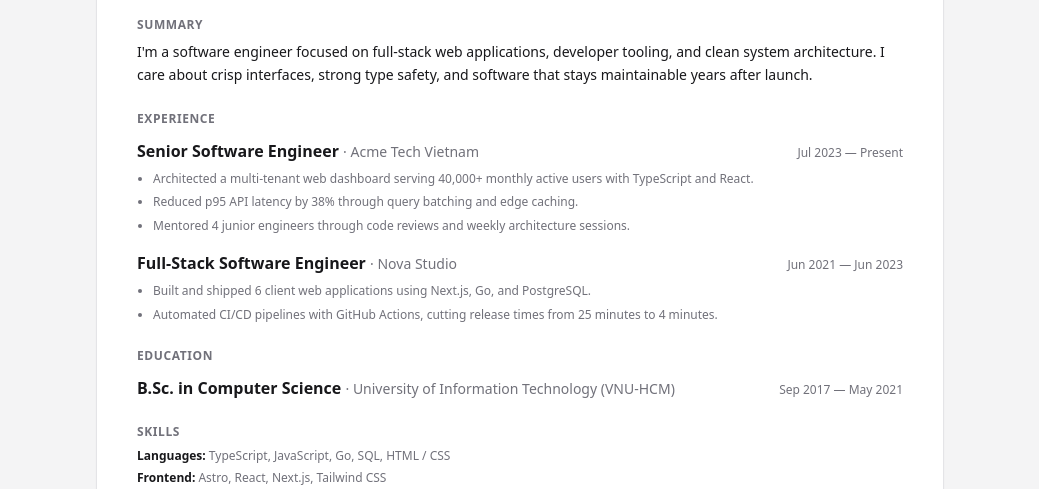
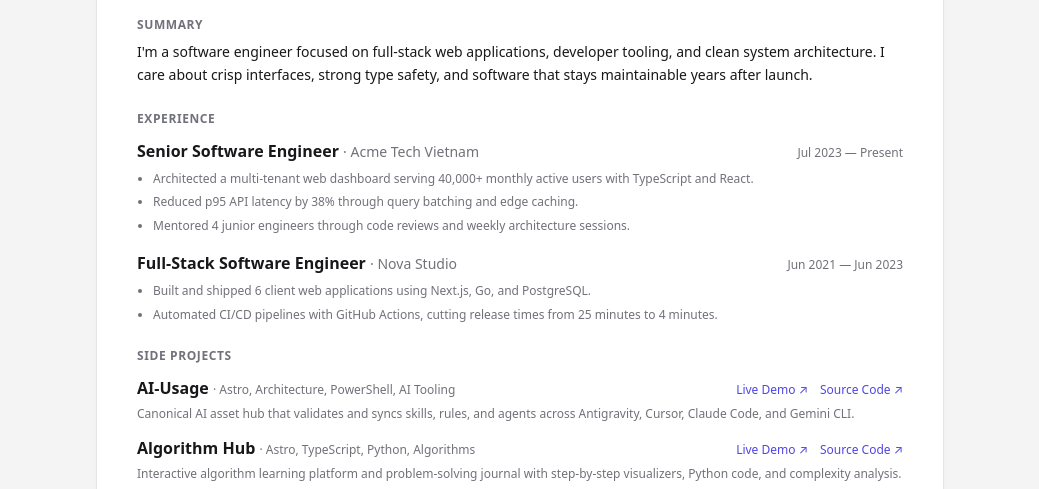
Before and after one commit to TuanHalo/Portfolio, an Astro site: page /Portfolio/resume in a window 1280 px wide. Shown: the part 300-789 px from the top of the page, without its empty margins (120-1159 px from the left). Built offline with nearby package versions, Linux system fonts and the light colour scheme; Astro itself is replaced by a stand-in of ours.

Commit message:
feat(views): add resume projects and empty states
Include featured side projects and education highlights in ResumeView, hide empty certificates blocks cleanly across HomeView and ResumeView, balance the Bento grid when blog posts are empty, and add an empty state to BlogView.

```diff
--- a/src/i18n/ui.ts
+++ b/src/i18n/ui.ts
@@ -67,6 +67,7 @@ const en = {
   'blog.back': 'Back to all posts',
   'blog.prev': 'Previous',
   'blog.next': 'Next',
+  'blog.empty': 'No posts published yet. Check back soon!',
 
   'search.title': 'Search',
   'search.subtitle': 'Search across projects, blog posts, and pages.',
@@ -79,6 +80,7 @@ const en = {
   'resume.print': 'Print',
   'resume.summary': 'Summary',
   'resume.experience': 'Experience',
+  'resume.sideProjects': 'Side Projects',
   'resume.education': 'Education',
   'resume.skills': 'Skills',
   'resume.certificates': 'Certificates',
@@ -162,6 +164,7 @@ const vi: Record<keyof typeof en, string> = {
   'blog.back': 'Quay lại danh sách bài viết',
   'blog.prev': 'Bài trước',
   'blog.next': 'Bài tiếp theo',
+  'blog.empty': 'Chưa có bài viết nào được xuất bản. Hãy quay lại sau nhé!',
 
   'search.title': 'Tìm kiếm',
   'search.subtitle': 'Tìm kiếm trong dự án, bài viết và các trang.',
@@ -174,6 +177,7 @@ const vi: Record<keyof typeof en, string> = {
   'resume.print': 'In trang',
   'resume.summary': 'Tóm tắt',
   'resume.experience': 'Kinh nghiệm làm việc',
+  'resume.sideProjects': 'Dự án cá nhân',
   'resume.education': 'Học vấn',
   'resume.skills': 'Kỹ năng',
   'resume.certificates': 'Chứng chỉ',
--- a/src/views/BlogView.astro
+++ b/src/views/BlogView.astro
@@ -42,6 +42,9 @@ const tags = getAllBlogTags(posts);
     )}
 
     <div class="space-y-4">
+      {posts.length === 0 && (
+        <div class="bento-tile p-6 text-sm text-[var(--color-muted)]">{t('blog.empty')}</div>
+      )}
       {posts.map((post) => {
         const stats = readingTime(post.entry.body ?? '');
         const minutes = Math.max(1, Math.round(stats.minutes));
--- a/src/views/HomeView.astro
+++ b/src/views/HomeView.astro
@@ -84,7 +84,7 @@ const yearsExp = computeYearsExperience(profile.careerStart);
       )
     }
 
-    <StatTile {lang} years={yearsExp} />
+    <StatTile class={latestPost ? undefined : 'sm:col-span-2'} {lang} years={yearsExp} />
 
     {
       latestPost && (
@@ -103,7 +103,7 @@ const yearsExp = computeYearsExperience(profile.careerStart);
     {
       currentJob && (
         <CurrentRoleTile
-          class="sm:col-span-2"
+          class={certificates.length > 0 ? 'sm:col-span-2' : 'sm:col-span-2 lg:col-span-4'}
           {lang}
           role={currentJob.data.role[lang]}
           company={currentJob.data.company}
@@ -111,6 +111,10 @@ const yearsExp = computeYearsExperience(profile.careerStart);
       )
     }
 
-    <CertificatesTile class="sm:col-span-2" {lang} count={certificates.length} />
+    {
+      certificates.length > 0 && (
+        <CertificatesTile class="sm:col-span-2" {lang} count={certificates.length} />
+      )
+    }
   </section>
 </BaseLayout>
--- a/src/views/ResumeView.astro
+++ b/src/views/ResumeView.astro
@@ -6,6 +6,7 @@ import {
   getCertificates,
   getEducation,
   getExperience,
+  getLocalizedProjects,
   getProfile,
   getSkills,
 } from '@/lib/content';
@@ -19,13 +20,17 @@ interface Props {
 const { lang } = Astro.props;
 const t = useTranslations(lang);
 
-const [profile, experience, education, skills, certificates] = await Promise.all([
+const [profile, experience, projects, education, skills, certificates] = await Promise.all([
   getProfile(),
   getExperience(),
+  getLocalizedProjects(lang),
   getEducation(),
   getSkills(),
   getCertificates(),
 ]);
+
+const featuredProjects = projects.filter((p) => p.entry.data.featured);
+const sideProjects = featuredProjects.length > 0 ? featuredProjects : projects;
 
 const pdfHref = withBase(`/resume/resume-${lang}.pdf`);
 ---
@@ -118,6 +123,62 @@ const pdfHref = withBase(`/resume/resume-${lang}.pdf`);
       </div>
     </section>
 
+    {
+      sideProjects.length > 0 && (
+        <section class="mt-6">
+          <h3 class="text-xs font-bold uppercase tracking-wider text-[var(--color-muted)]">
+            {t('resume.sideProjects')}
+          </h3>
+          <div class="mt-3 space-y-3">
+            {
+              sideProjects.map((project) => (
+                <div>
+                  <div class="flex flex-wrap items-baseline justify-between gap-2">
+                    <div>
+                      <span class="font-semibold text-[var(--color-fg)]">
+                        {project.entry.data.title}
+                      </span>
+                      {project.entry.data.tags.length > 0 && (
+                        <span class="text-xs text-[var(--color-muted)]">
+                          {' '}
+                          · {project.entry.data.tags.join(', ')}
+                        </span>
+                      )}
+                    </div>
+                    <div class="flex flex-wrap gap-3 text-xs text-[var(--color-accent)]">
+                      {project.entry.data.links?.demo && (
+                        <a
+                          href={project.entry.data.links.demo}
+                          target="_blank"
+                          rel="noopener noreferrer"
+                          class="hover:underline"
+                        >
+                          {t('projects.demo')} ↗
+                        </a>
+                      )}
+                      {project.entry.data.links?.repo && (
+                        <a
+                          href={project.entry.data.links.repo}
+                          target="_blank"
+                          rel="noopener noreferrer"
+                          class="hover:underline"
+                        >
+                          {t('projects.repo')} ↗
+                        </a>
+                      )}
+                    </div>
+                  </div>
+                  <p class="mt-1 text-xs leading-relaxed text-[var(--color-muted)]">
+                    {project.entry.data.summary}
+                  </p>
+                </div>
+              ))
+            }
+          </div>
+        </section>
+      )
+    }
+
     <section class="mt-6">
       <h3 class="text-xs font-bold uppercase tracking-wider text-[var(--color-muted)]">
         {t('resume.education')}
@@ -139,6 +200,13 @@ const pdfHref = withBase(`/resume/resume-${lang}.pdf`);
                   {edu.data.end ? formatMonthYear(edu.data.end, lang) : t('experience.present')}
                 </span>
               </div>
+              {edu.data.highlights && edu.data.highlights[lang].length > 0 && (
+                <ul class="mt-1.5 list-disc space-y-1 pl-4 text-xs leading-relaxed text-[var(--color-muted)]">
+                  {edu.data.highlights[lang].map((bullet) => (
+                    <li>{bullet}</li>
+                  ))}
+                </ul>
+              )}
             </div>
           ))
         }
@@ -161,6 +229,8 @@ const pdfHref = withBase(`/resume/resume-${lang}.pdf`);
       </div>
     </section>
 
+    {
+      certificates.length > 0 && (
         <section class="mt-6">
           <h3 class="text-xs font-bold uppercase tracking-wider text-[var(--color-muted)]">
             {t('resume.certificates')}
@@ -176,5 +246,7 @@ const pdfHref = withBase(`/resume/resume-${lang}.pdf`);
             }
           </ul>
         </section>
+      )
+    }
   </article>
 </ResumeLayout>
```
Lines whose indentation alone changed are shown as unchanged.
